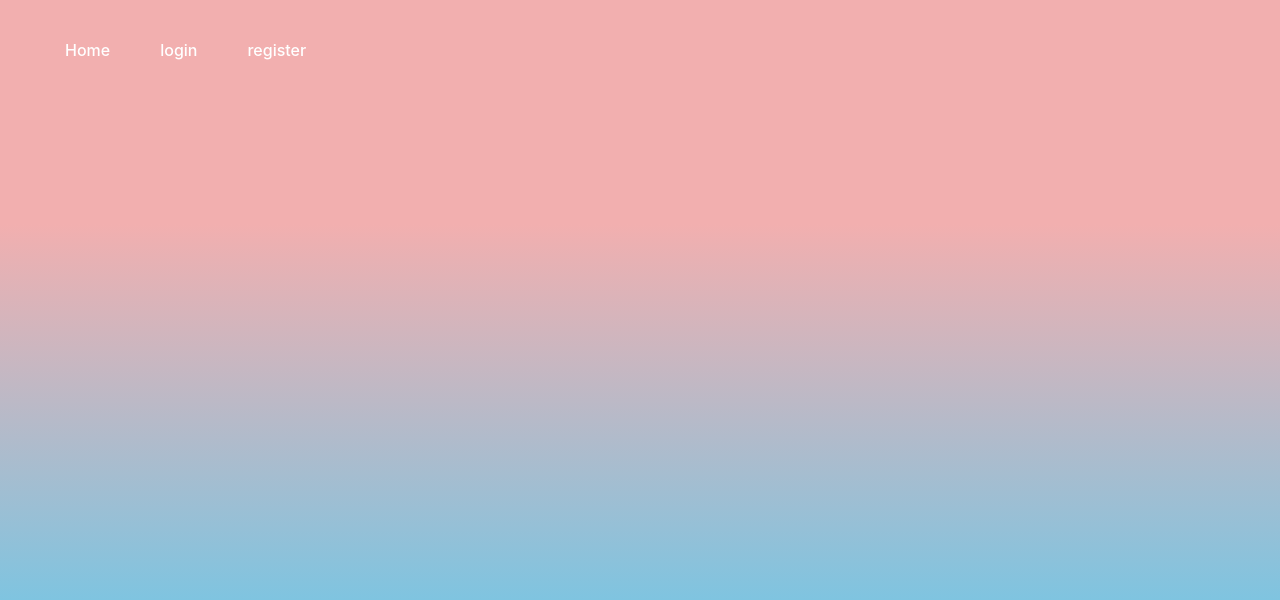
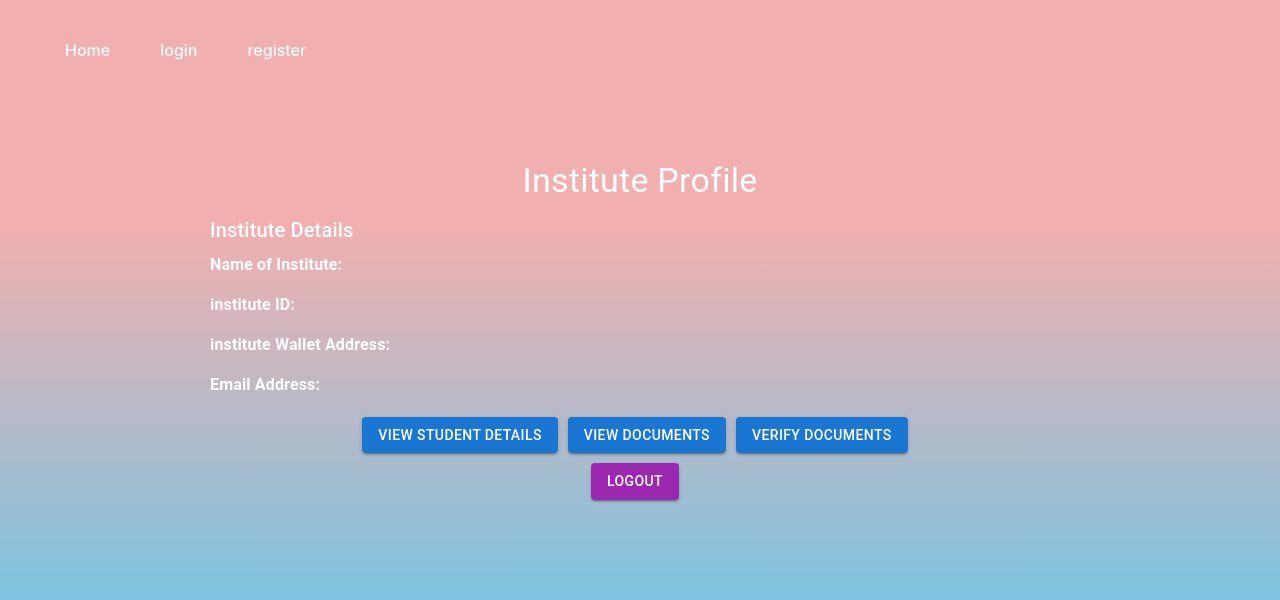
Before and after one commit to sharathkariyappa/studentVerfication, a React (Create React App) app: page /profile/InstituteProfile in a window 1280 px wide. Before the commit this address had no page. Shown: the top 600 px of the page. Built offline with nearby package versions, Linux system fonts and the light colour scheme.

Commit message:
added profile pages

```diff
--- a/src/App.js
+++ b/src/App.js
@@ -7,6 +7,8 @@ import InstituteLogin from "./components/login/InstituteLogin";
 import RegisterPage from "./components/register/RegisterPage";
 import StudentRegister from "./components/register/StudentRegister";
 import InstituteRegister from "./components/register/InstituteRegister";
+import StudentProfile from "./components/profile/StudentProfile";
+import InstituteProfile from "./components/profile/InstituteProfile";
 import {Routes, Route} from 'react-router-dom'
 
 function App() {
@@ -18,6 +20,8 @@ function App() {
         <Route path="/home" element={<Home/>}/>
         <Route path="/login/LoginPage" element={<LoginPage/>}/>
         <Route path="/login/StudentLogin" element={<StudentLogin/>}/>
+        <Route path="/profile/StudentProfile" element={<StudentProfile/>}/>
+        <Route path="/profile/InstituteProfile" element={<InstituteProfile/>}/>
         <Route path="/login/InstituteLogin" element={<InstituteLogin/>}/>
         <Route path="/register/RegisterPage" element={<RegisterPage/>}/>
         <Route path="/register/StudentRegister" element={<StudentRegister/>}/>
--- a/src/components/login/InstituteLogin.js
+++ b/src/components/login/InstituteLogin.js
@@ -1,7 +1,13 @@
 import React from 'react';
 import { Container, Typography, TextField, Button, Box } from '@mui/material';
+import { useNavigate } from 'react-router-dom';
 
 const InstituteLogin = () => {
+  const navigate = useNavigate();
+
+  const handleLogin = ()=>{
+    navigate('/profile/InstituteProfile')
+  }
   return (
     <Container component="main" maxWidth="xs" style={styles.container}>
       <Typography variant="h5" gutterBottom>
@@ -21,6 +27,7 @@ const InstituteLogin = () => {
           color="primary"
           fullWidth
           style={styles.button}
+          onClick={handleLogin}
         >
           Login
         </Button>
--- a/src/components/login/StudentLogin.js
+++ b/src/components/login/StudentLogin.js
@@ -1,13 +1,14 @@
 import React from 'react';
 import { Container, Typography, TextField, Button, Box } from '@mui/material';
-// import { useNavigate } from 'react-router-dom';
+import { useNavigate } from 'react-router-dom';
 
 const StudentLogin = () => {
+  const navigate = useNavigate();
 
-  // const handleLogin =()=>{
-  //   const navigate = useNavigate();
-  //   navigate('/profile/StudentProfile');
-  // };
+  const handleLogin =()=>{
+
+    navigate('/profile/StudentProfile');
+  };
   return (
     <Container component="main" maxWidth="xs" style={styles.container}>
       <Typography variant="h5" gutterBottom>
@@ -24,7 +25,7 @@ const StudentLogin = () => {
         />
 
         <Button
-          // onClick={handleLogin}
+          onClick={handleLogin}
           variant="contained"
           color="primary"
           fullWidth
--- a/src/components/profile/InstituteProfile.js
+++ b/src/components/profile/InstituteProfile.js
@@ -0,0 +1,97 @@
+import React from 'react';
+import { Container, Typography, Button, Box } from '@mui/material';
+import { useNavigate } from 'react-router-dom';
+
+const InstituteProfile = () => {
+  const navigate = useNavigate();
+
+//   const handleViewStudentDetails = () => {
+//     navigate('/student-details'); // Adjust the path according to your routing setup
+//   };
+
+//   const handleViewDocuments = () => {
+//     navigate('/documents'); // Adjust the path according to your routing setup
+//   };
+
+//   const handleVerifyDocuments = () => {
+//     navigate('/verify-documents'); // Adjust the path according to your routing setup
+//   };
+const handleLogout = () => {
+
+    navigate('/home');
+  };
+
+  return (
+    <Container component="main" maxWidth="md" style={styles.container}>
+      <Typography variant="h4" gutterBottom>
+        Institute Profile
+      </Typography>
+      <Box style={styles.detailsSection}>
+        <Typography variant="h6" gutterBottom>
+          Institute Details
+        </Typography>
+        <Typography paragraph>
+          <strong>Name of Institute:</strong>
+        </Typography>
+        <Typography paragraph>
+          <strong>institute ID:</strong>
+        </Typography>
+        <Typography paragraph>
+          <strong>institute Wallet Address:</strong>
+        </Typography>
+        <Typography paragraph>
+          <strong>Email Address:</strong>
+        </Typography>
+      </Box>
+      <Box style={styles.actionsSection}>
+        <Button
+          variant="contained"
+          color="primary"
+          style={styles.button}
+        //   onClick={handleViewStudentDetails}
+        >
+          View Student Details
+        </Button>
+        <Button
+          variant="contained"
+          color="primary"
+          style={styles.button}
+        //   onClick={handleViewDocuments}
+        >
+          View Documents
+        </Button>
+        <Button
+          variant="contained"
+          color="primary"
+          style={styles.button}
+        //   onClick={handleVerifyDocuments}
+        >
+          Verify Documents
+        </Button>
+      </Box>
+      <Button variant="contained" color="secondary" style={styles.button} onClick={handleLogout}>
+        Logout
+      </Button>
+    </Container>
+  );
+};
+
+const styles = {
+  container: {
+    textAlign: 'center',
+    padding: '20px',
+  },
+  detailsSection: {
+    marginBottom: '20px',
+    textAlign: 'left',
+  },
+  actionsSection: {
+    marginTop: '20px',
+  },
+  button: {
+    marginRight: '10px',
+    marginBottom: '10px',
+  },
+};
+
+export default InstituteProfile;
--- a/src/components/profile/StudentProfile.js
+++ b/src/components/profile/StudentProfile.js
@@ -0,0 +1,84 @@
+import React, { useState } from 'react';
+import { Container, Typography, Button, Box } from '@mui/material';
+import { useNavigate } from 'react-router-dom';
+
+const StudentProfile = () => {
+  const navigate = useNavigate();
+  const [selectedFile, setSelectedFile] = useState(null);
+
+  const handleLogout = () => {
+
+    navigate('/home');
+  };
+
+  const handleFileChange = (event) => {
+    setSelectedFile(event.target.files[0]);
+  };
+
+  const handleUpload = () => {
+    if (selectedFile) {
+
+      console.log('File ready for upload:', selectedFile);
+
+    } else {
+      console.log('No file selected');
+    }
+  };
+
+  return (
+    <Container component="main" maxWidth="md" style={styles.container}>
+      <Typography variant="h4" gutterBottom>
+        Student Profile
+      </Typography>
+      <Box style={styles.sidebar}>
+        <Typography variant="h6">Student Details</Typography>
+        <p><strong>Name:</strong> </p>
+        <p><strong>Student ID:</strong> </p>
+        <p><strong>Institute ID:</strong> </p>
+        <p><strong>Wallet Address:</strong> </p>
+        <p><strong>Email Address:</strong> </p>
+      </Box>
+      <Box style={styles.mainContent}>
+        <input
+          type="file"
+          id="file-upload"
+          style={{ display: 'none' }}
+          onChange={handleFileChange}
+        />
+        <label htmlFor="file-upload">
+          <Button variant="contained" color="primary" style={styles.button} component="span">
+            Upload Documents
+          </Button>
+        </label>
+        <Button variant="contained" color="primary" style={styles.button} onClick={handleUpload}>
+          Confirm Upload
+        </Button>
+        <Button variant="contained" color="primary" style={styles.button}>
+          View Documents
+        </Button>
+      </Box>
+      <Button variant="contained" color="secondary" style={styles.button} onClick={handleLogout}>
+        Logout
+      </Button>
+    </Container>
+  );
+};
+
+const styles = {
+  container: {
+    textAlign: 'center',
+    padding: '20px',
+  },
+  sidebar: {
+    marginBottom: '20px',
+    textAlign: 'left',
+  },
+  mainContent: {
+    marginBottom: '20px',
+  },
+  button: {
+    marginRight: '10px',
+  },
+};
+
+export default StudentProfile;
```
